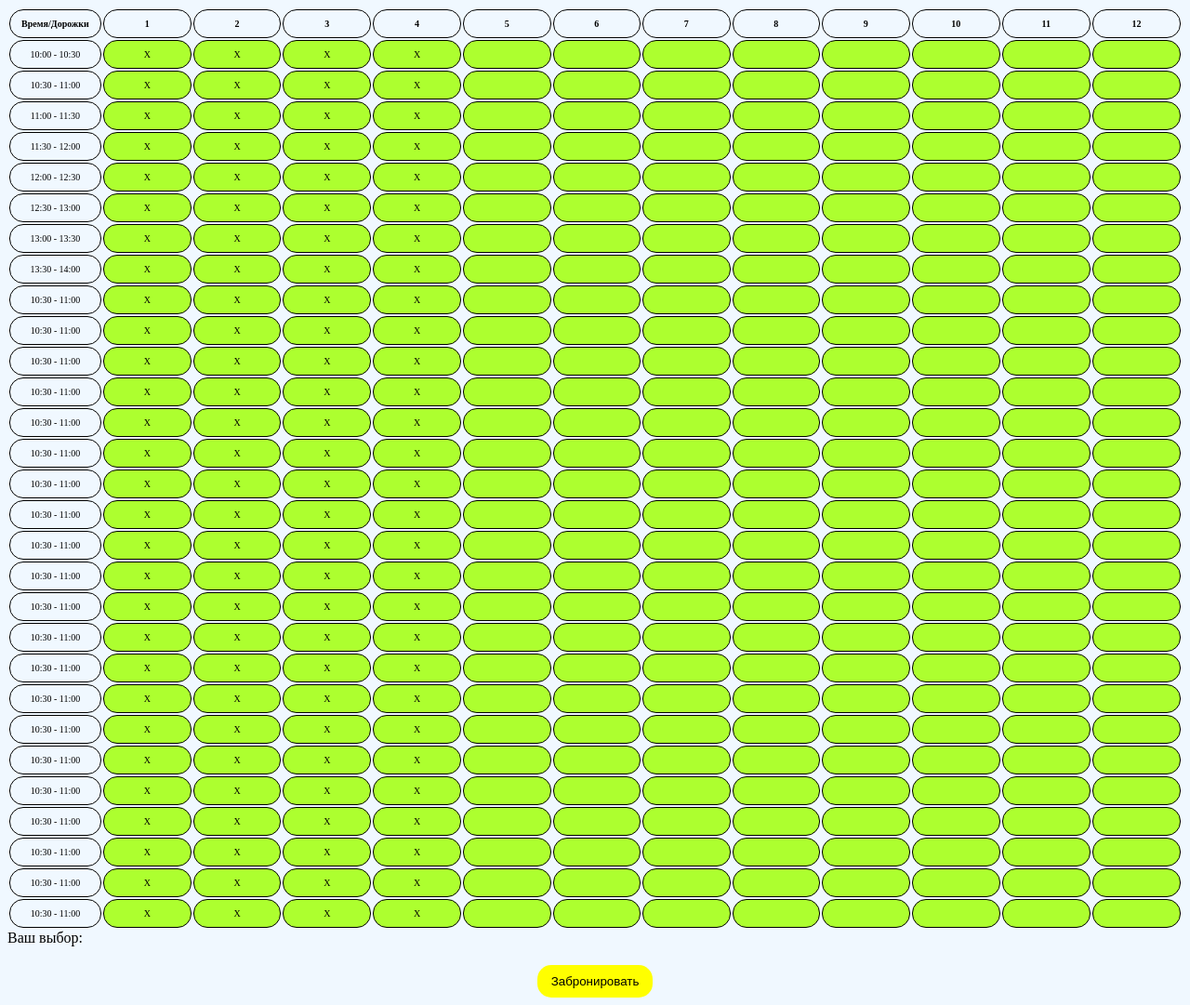
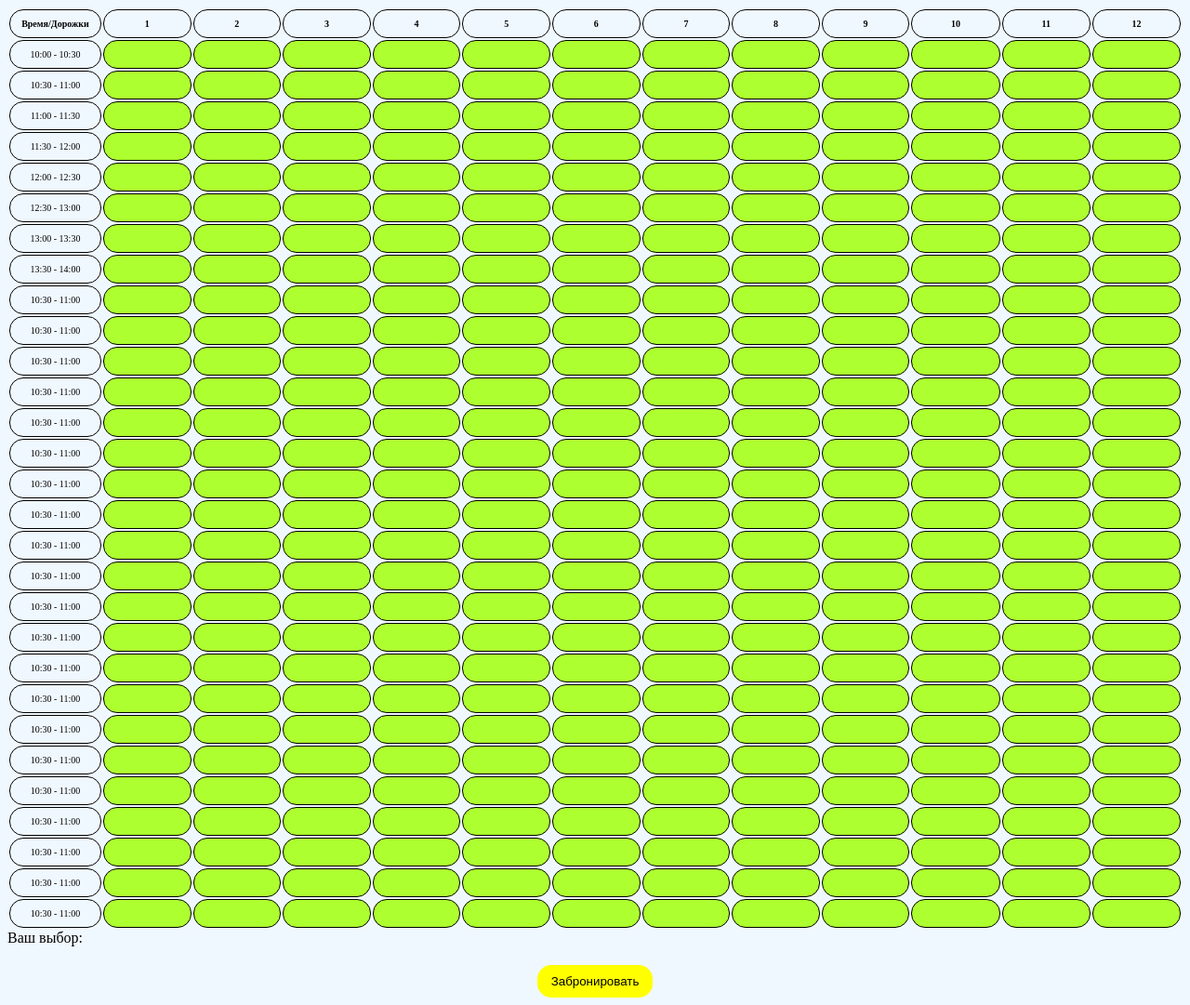
Before and after one commit to stas-grigoryev/web, a plain HTML site: page index.html in a window 1280 px wide. Shown: the whole page at 93% size. Drawn offline with Linux system fonts and the light colour scheme; a script that the page names is missing.

Commit message:
Update index.html

```diff
--- a/index.html
+++ b/index.html
@@ -76,10 +76,10 @@
     </tr>
     <tr>
       <td class="occupied" style="background-color: aliceblue;">10:00 - 10:30</td>
-      <td id="1-10_00-10_30">X</td>
-      <td id="2-10_00-10_30">X</td>
-      <td id="3-10_00-10_30">X</td>
-      <td id="4-10_00-10_30">X</td>
+      <td id="1-10_00-10_30"></td>
+      <td id="2-10_00-10_30"></td>
+      <td id="3-10_00-10_30"></td>
+      <td id="4-10_00-10_30"></td>
       <td id="5-10_00-10_30"></td>
       <td id="6-10_00-10_30"></td>
       <td id="7-10_00-10_30"></td>
@@ -91,10 +91,10 @@
     </tr>
     <tr>
       <td class="occupied" style="background-color: aliceblue;">10:30 - 11:00</td>
-      <td id="1-10_30-11_00">X</td>
-      <td id="2-10_30-11_00">X</td>
-      <td id="3-10_30-11_00">X</td>
-      <td id="4-10_30-11_00">X</td>
+      <td id="1-10_30-11_00"></td>
+      <td id="2-10_30-11_00"></td>
+      <td id="3-10_30-11_00"></td>
+      <td id="4-10_30-11_00"></td>
       <td id="5-10_30-11_00"></td>
       <td id="6-10_30-11_00"></td>
       <td id="7-10_30-11_00"></td>
@@ -106,10 +106,10 @@
     </tr>
     <tr>
       <td class="occupied" style="background-color: aliceblue;">11:00 - 11:30</td>
-      <td id="1-11_00-11_30">X</td>
-      <td id="2-11_00-11_30">X</td>
-      <td id="3-11_00-11_30">X</td>
-      <td id="4-11_00-11_30">X</td>
+      <td id="1-11_00-11_30"></td>
+      <td id="2-11_00-11_30"></td>
+      <td id="3-11_00-11_30"></td>
+      <td id="4-11_00-11_30"></td>
       <td id="5-11_00-11_30"></td>
       <td id="6-11_00-11_30"></td>
       <td id="7-11_00-11_30"></td>
@@ -121,10 +121,10 @@
     </tr>
     <tr>
       <td class="occupied" style="background-color: aliceblue;">11:30 - 12:00</td>
-      <td id="1-11_30-12_00">X</td>
-      <td id="2-11_30-12_00">X</td>
-      <td id="3-11_30-12_00">X</td>
-      <td id="4-11_30-12_00">X</td>
+      <td id="1-11_30-12_00"></td>
+      <td id="2-11_30-12_00"></td>
+      <td id="3-11_30-12_00"></td>
+      <td id="4-11_30-12_00"></td>
       <td id="5-11_30-12_00"></td>
       <td id="6-11_30-12_00"></td>
       <td id="7-11_30-12_00"></td>
@@ -136,10 +136,10 @@
     </tr>
     <tr>
       <td class="occupied" style="background-color: aliceblue;">12:00 - 12:30</td>
-      <td id="1-12_00-12_30">X</td>
-      <td id="2-12_00-12_30">X</td>
-      <td id="3-12_00-12_30">X</td>
-      <td id="4-12_00-12_30">X</td>
+      <td id="1-12_00-12_30"></td>
+      <td id="2-12_00-12_30"></td>
+      <td id="3-12_00-12_30"></td>
+      <td id="4-12_00-12_30"></td>
       <td id="5-12_00-12_30"></td>
       <td id="6-12_00-12_30"></td>
       <td id="7-12_00-12_30"></td>
@@ -151,10 +151,10 @@
     </tr>
     <tr>
       <td class="occupied" style="background-color: aliceblue;">12:30 - 13:00</td>
-      <td id="1-12_30-13_00">X</td>
-      <td id="2-12_30-13_00">X</td>
-      <td id="3-12_30-13_00">X</td>
-      <td id="4-12_30-13_00">X</td>
+      <td id="1-12_30-13_00"></td>
+      <td id="2-12_30-13_00"></td>
+      <td id="3-12_30-13_00"></td>
+      <td id="4-12_30-13_00"></td>
       <td id="5-12_30-13_00"></td>
       <td id="6-12_30-13_00"></td>
       <td id="7-12_30-13_00"></td>
@@ -166,10 +166,10 @@
     </tr>
     <tr>
       <td class="occupied" style="background-color: aliceblue;">13:00 - 13:30</td>
-      <td id="1-13_00-13_30">X</td>
-      <td id="2-13_00-13_30">X</td>
-      <td id="3-13_00-13_30">X</td>
-      <td id="4-13_00-13_30">X</td>
+      <td id="1-13_00-13_30"></td>
+      <td id="2-13_00-13_30"></td>
+      <td id="3-13_00-13_30"></td>
+      <td id="4-13_00-13_30"></td>
       <td id="5-13_00-13_30"></td>
       <td id="6-13_00-13_30"></td>
       <td id="7-13_00-13_30"></td>
@@ -181,10 +181,10 @@
     </tr>
     <tr>
       <td class="occupied" style="background-color: aliceblue;">13:30 - 14:00</td>
-      <td id="1-13_30-14_00">X</td>
-      <td id="2-13_30-14_00">X</td>
-      <td id="3-13_30-14_00">X</td>
-      <td id="4-13_30-14_00">X</td>
+      <td id="1-13_30-14_00"></td>
+      <td id="2-13_30-14_00"></td>
+      <td id="3-13_30-14_00"></td>
+      <td id="4-13_30-14_00"></td>
       <td id="5-13_30-14_00"></td>
       <td id="6-13_30-14_00"></td>
       <td id="7-13_30-14_00"></td>
@@ -196,10 +196,10 @@
     </tr>
     <tr>
       <td class="occupied" style="background-color: aliceblue;">10:30 - 11:00</td>
-      <td id="1-10_30-11_00">X</td>
-      <td id="2-10_30-11_00">X</td>
-      <td id="3-10_30-11_00">X</td>
-      <td id="4-10_30-11_00">X</td>
+      <td id="1-10_30-11_00"></td>
+      <td id="2-10_30-11_00"></td>
+      <td id="3-10_30-11_00"></td>
+      <td id="4-10_30-11_00"></td>
       <td id="5-10_30-11_00"></td>
       <td id="6-10_30-11_00"></td>
       <td id="7-10_30-11_00"></td>
@@ -211,10 +211,10 @@
     </tr>
     <tr>
       <td class="occupied" style="background-color: aliceblue;">10:30 - 11:00</td>
-      <td id="1-10_30-11_00">X</td>
-      <td id="2-10_30-11_00">X</td>
-      <td id="3-10_30-11_00">X</td>
-      <td id="4-10_30-11_00">X</td>
+      <td id="1-10_30-11_00"></td>
+      <td id="2-10_30-11_00"></td>
+      <td id="3-10_30-11_00"></td>
+      <td id="4-10_30-11_00"></td>
       <td id="5-10_30-11_00"></td>
       <td id="6-10_30-11_00"></td>
       <td id="7-10_30-11_00"></td>
@@ -226,10 +226,10 @@
     </tr>
     <tr>
       <td class="occupied" style="background-color: aliceblue;">10:30 - 11:00</td>
-      <td id="1-10_30-11_00">X</td>
-      <td id="2-10_30-11_00">X</td>
-      <td id="3-10_30-11_00">X</td>
-      <td id="4-10_30-11_00">X</td>
+      <td id="1-10_30-11_00"></td>
+      <td id="2-10_30-11_00"></td>
+      <td id="3-10_30-11_00"></td>
+      <td id="4-10_30-11_00"></td>
       <td id="5-10_30-11_00"></td>
       <td id="6-10_30-11_00"></td>
       <td id="7-10_30-11_00"></td>
@@ -241,10 +241,10 @@
     </tr>
     <tr>
       <td class="occupied" style="background-color: aliceblue;">10:30 - 11:00</td>
-      <td id="1-10_30-11_00">X</td>
-      <td id="2-10_30-11_00">X</td>
-      <td id="3-10_30-11_00">X</td>
-      <td id="4-10_30-11_00">X</td>
+      <td id="1-10_30-11_00"></td>
+      <td id="2-10_30-11_00"></td>
+      <td id="3-10_30-11_00"></td>
+      <td id="4-10_30-11_00"></td>
       <td id="5-10_30-11_00"></td>
       <td id="6-10_30-11_00"></td>
       <td id="7-10_30-11_00"></td>
@@ -256,10 +256,10 @@
     </tr>
     <tr>
       <td class="occupied" style="background-color: aliceblue;">10:30 - 11:00</td>
-      <td id="1-10_30-11_00">X</td>
-      <td id="2-10_30-11_00">X</td>
-      <td id="3-10_30-11_00">X</td>
-      <td id="4-10_30-11_00">X</td>
+      <td id="1-10_30-11_00"></td>
+      <td id="2-10_30-11_00"></td>
+      <td id="3-10_30-11_00"></td>
+      <td id="4-10_30-11_00"></td>
       <td id="5-10_30-11_00"></td>
       <td id="6-10_30-11_00"></td>
       <td id="7-10_30-11_00"></td>
@@ -271,10 +271,10 @@
     </tr>
     <tr>
       <td class="occupied" style="background-color: aliceblue;">10:30 - 11:00</td>
-      <td id="1-10_30-11_00">X</td>
-      <td id="2-10_30-11_00">X</td>
-      <td id="3-10_30-11_00">X</td>
-      <td id="4-10_30-11_00">X</td>
+      <td id="1-10_30-11_00"></td>
+      <td id="2-10_30-11_00"></td>
+      <td id="3-10_30-11_00"></td>
+      <td id="4-10_30-11_00"></td>
       <td id="5-10_30-11_00"></td>
       <td id="6-10_30-11_00"></td>
       <td id="7-10_30-11_00"></td>
@@ -286,10 +286,10 @@
     </tr>
     <tr>
       <td class="occupied" style="background-color: aliceblue;">10:30 - 11:00</td>
-      <td id="1-10_30-11_00">X</td>
-      <td id="2-10_30-11_00">X</td>
-      <td id="3-10_30-11_00">X</td>
-      <td id="4-10_30-11_00">X</td>
+      <td id="1-10_30-11_00"></td>
+      <td id="2-10_30-11_00"></td>
+      <td id="3-10_30-11_00"></td>
+      <td id="4-10_30-11_00"></td>
       <td id="5-10_30-11_00"></td>
       <td id="6-10_30-11_00"></td>
       <td id="7-10_30-11_00"></td>
@@ -301,10 +301,10 @@
     </tr>
     <tr>
       <td class="occupied" style="background-color: aliceblue;">10:30 - 11:00</td>
-      <td id="1-10_30-11_00">X</td>
-      <td id="2-10_30-11_00">X</td>
-      <td id="3-10_30-11_00">X</td>
-      <td id="4-10_30-11_00">X</td>
+      <td id="1-10_30-11_00"></td>
+      <td id="2-10_30-11_00"></td>
+      <td id="3-10_30-11_00"></td>
+      <td id="4-10_30-11_00"></td>
       <td id="5-10_30-11_00"></td>
       <td id="6-10_30-11_00"></td>
       <td id="7-10_30-11_00"></td>
@@ -316,10 +316,10 @@
     </tr>
     <tr>
       <td class="occupied" style="background-color: aliceblue;">10:30 - 11:00</td>
-      <td id="1-10_30-11_00">X</td>
-      <td id="2-10_30-11_00">X</td>
-      <td id="3-10_30-11_00">X</td>
-      <td id="4-10_30-11_00">X</td>
+      <td id="1-10_30-11_00"></td>
+      <td id="2-10_30-11_00"></td>
+      <td id="3-10_30-11_00"></td>
+      <td id="4-10_30-11_00"></td>
       <td id="5-10_30-11_00"></td>
       <td id="6-10_30-11_00"></td>
       <td id="7-10_30-11_00"></td>
@@ -331,10 +331,10 @@
     </tr>
     <tr>
       <td class="occupied" style="background-color: aliceblue;">10:30 - 11:00</td>
-      <td id="1-10_30-11_00">X</td>
-      <td id="2-10_30-11_00">X</td>
-      <td id="3-10_30-11_00">X</td>
-      <td id="4-10_30-11_00">X</td>
+      <td id="1-10_30-11_00"></td>
+      <td id="2-10_30-11_00"></td>
+      <td id="3-10_30-11_00"></td>
+      <td id="4-10_30-11_00"></td>
       <td id="5-10_30-11_00"></td>
       <td id="6-10_30-11_00"></td>
       <td id="7-10_30-11_00"></td>
@@ -346,10 +346,10 @@
     </tr>
     <tr>
       <td class="occupied" style="background-color: aliceblue;">10:30 - 11:00</td>
-      <td id="1-10_30-11_00">X</td>
-      <td id="2-10_30-11_00">X</td>
-      <td id="3-10_30-11_00">X</td>
-      <td id="4-10_30-11_00">X</td>
+      <td id="1-10_30-11_00"></td>
+      <td id="2-10_30-11_00"></td>
+      <td id="3-10_30-11_00"></td>
+      <td id="4-10_30-11_00"></td>
       <td id="5-10_30-11_00"></td>
       <td id="6-10_30-11_00"></td>
       <td id="7-10_30-11_00"></td>
@@ -361,10 +361,10 @@
     </tr>
     <tr>
       <td class="occupied" style="background-color: aliceblue;">10:30 - 11:00</td>
-      <td id="1-10_30-11_00">X</td>
-      <td id="2-10_30-11_00">X</td>
-      <td id="3-10_30-11_00">X</td>
-      <td id="4-10_30-11_00">X</td>
+      <td id="1-10_30-11_00"></td>
+      <td id="2-10_30-11_00"></td>
+      <td id="3-10_30-11_00"></td>
+      <td id="4-10_30-11_00"></td>
       <td id="5-10_30-11_00"></td>
       <td id="6-10_30-11_00"></td>
       <td id="7-10_30-11_00"></td>
@@ -376,10 +376,10 @@
     </tr>
     <tr>
       <td class="occupied" style="background-color: aliceblue;">10:30 - 11:00</td>
-      <td id="1-10_30-11_00">X</td>
-      <td id="2-10_30-11_00">X</td>
-      <td id="3-10_30-11_00">X</td>
-      <td id="4-10_30-11_00">X</td>
+      <td id="1-10_30-11_00"></td>
+      <td id="2-10_30-11_00"></td>
+      <td id="3-10_30-11_00"></td>
+      <td id="4-10_30-11_00"></td>
       <td id="5-10_30-11_00"></td>
       <td id="6-10_30-11_00"></td>
       <td id="7-10_30-11_00"></td>
@@ -391,10 +391,10 @@
     </tr>
     <tr>
       <td class="occupied" style="background-color: aliceblue;">10:30 - 11:00</td>
-      <td id="1-10_30-11_00">X</td>
-      <td id="2-10_30-11_00">X</td>
-      <td id="3-10_30-11_00">X</td>
-      <td id="4-10_30-11_00">X</td>
+      <td id="1-10_30-11_00"></td>
+      <td id="2-10_30-11_00"></td>
+      <td id="3-10_30-11_00"></td>
+      <td id="4-10_30-11_00"></td>
       <td id="5-10_30-11_00"></td>
       <td id="6-10_30-11_00"></td>
       <td id="7-10_30-11_00"></td>
@@ -406,10 +406,10 @@
     </tr>
     <tr>
       <td class="occupied" style="background-color: aliceblue;">10:30 - 11:00</td>
-      <td id="1-10_30-11_00">X</td>
-      <td id="2-10_30-11_00">X</td>
-      <td id="3-10_30-11_00">X</td>
-      <td id="4-10_30-11_00">X</td>
+      <td id="1-10_30-11_00"></td>
+      <td id="2-10_30-11_00"></td>
+      <td id="3-10_30-11_00"></td>
+      <td id="4-10_30-11_00"></td>
       <td id="5-10_30-11_00"></td>
       <td id="6-10_30-11_00"></td>
       <td id="7-10_30-11_00"></td>
@@ -421,10 +421,10 @@
     </tr>
     <tr>
       <td class="occupied" style="background-color: aliceblue;">10:30 - 11:00</td>
-      <td id="1-10_30-11_00">X</td>
-      <td id="2-10_30-11_00">X</td>
-      <td id="3-10_30-11_00">X</td>
-      <td id="4-10_30-11_00">X</td>
+      <td id="1-10_30-11_00"></td>
+      <td id="2-10_30-11_00"></td>
+      <td id="3-10_30-11_00"></td>
+      <td id="4-10_30-11_00"></td>
       <td id="5-10_30-11_00"></td>
       <td id="6-10_30-11_00"></td>
       <td id="7-10_30-11_00"></td>
@@ -436,10 +436,10 @@
     </tr>
     <tr>
       <td class="occupied" style="background-color: aliceblue;">10:30 - 11:00</td>
-      <td id="1-10_30-11_00">X</td>
-      <td id="2-10_30-11_00">X</td>
-      <td id="3-10_30-11_00">X</td>
-      <td id="4-10_30-11_00">X</td>
+      <td id="1-10_30-11_00"></td>
+      <td id="2-10_30-11_00"></td>
+      <td id="3-10_30-11_00"></td>
+      <td id="4-10_30-11_00"></td>
       <td id="5-10_30-11_00"></td>
       <td id="6-10_30-11_00"></td>
       <td id="7-10_30-11_00"></td>
@@ -451,10 +451,10 @@
     </tr>
     <tr>
       <td class="occupied" style="background-color: aliceblue;">10:30 - 11:00</td>
-      <td id="1-10_30-11_00">X</td>
-      <td id="2-10_30-11_00">X</td>
-      <td id="3-10_30-11_00">X</td>
-      <td id="4-10_30-11_00">X</td>
+      <td id="1-10_30-11_00"></td>
+      <td id="2-10_30-11_00"></td>
+      <td id="3-10_30-11_00"></td>
+      <td id="4-10_30-11_00"></td>
       <td id="5-10_30-11_00"></td>
       <td id="6-10_30-11_00"></td>
       <td id="7-10_30-11_00"></td>
@@ -466,10 +466,10 @@
     </tr>
     <tr>
       <td class="occupied" style="background-color: aliceblue;">10:30 - 11:00</td>
-      <td id="1-10_30-11_00">X</td>
-      <td id="2-10_30-11_00">X</td>
-      <td id="3-10_30-11_00">X</td>
-      <td id="4-10_30-11_00">X</td>
+      <td id="1-10_30-11_00"></td>
+      <td id="2-10_30-11_00"></td>
+      <td id="3-10_30-11_00"></td>
+      <td id="4-10_30-11_00"></td>
       <td id="5-10_30-11_00"></td>
       <td id="6-10_30-11_00"></td>
       <td id="7-10_30-11_00"></td>
@@ -481,10 +481,10 @@
     </tr>
     <tr>
       <td class="occupied" style="background-color: aliceblue;">10:30 - 11:00</td>
-      <td id="1-10_30-11_00">X</td>
-      <td id="2-10_30-11_00">X</td>
-      <td id="3-10_30-11_00">X</td>
-      <td id="4-10_30-11_00">X</td>
+      <td id="1-10_30-11_00"></td>
+      <td id="2-10_30-11_00"></td>
+      <td id="3-10_30-11_00"></td>
+      <td id="4-10_30-11_00"></td>
       <td id="5-10_30-11_00"></td>
       <td id="6-10_30-11_00"></td>
       <td id="7-10_30-11_00"></td>
@@ -496,10 +496,10 @@
     </tr>
     <tr>
       <td class="occupied" style="background-color: aliceblue;">10:30 - 11:00</td>
-      <td id="1-10_30-11_00">X</td>
-      <td id="2-10_30-11_00">X</td>
-      <td id="3-10_30-11_00">X</td>
-      <td id="4-10_30-11_00">X</td>
+      <td id="1-10_30-11_00"></td>
+      <td id="2-10_30-11_00"></td>
+      <td id="3-10_30-11_00"></td>
+      <td id="4-10_30-11_00"></td>
       <td id="5-10_30-11_00"></td>
       <td id="6-10_30-11_00"></td>
       <td id="7-10_30-11_00"></td>
@@ -520,6 +520,22 @@
     var paramsString = document.location.search;
     var searchParams = new URLSearchParams(paramsString);
     console.log('data: ', searchParams.get("data"));
+
+    let data = JSON.parse(searchParams.get("data"));
+
+    //
+    let cells = document.querySelectorAll('td:not(.occupied)');
+    cells.forEach((cell, index) => {
+
+      //
+      if(data[index] == 0) {
+        cell.innerHTML = '';
+      } else {
+        cell.innerHTML = 'X';
+        cell.classList.add('occupied');
+      }
+
+    });
 
     let tg = window.Telegram.WebApp; //получаем объект webapp телеграма
     tg.expand(); //расширяем на все окно
```
